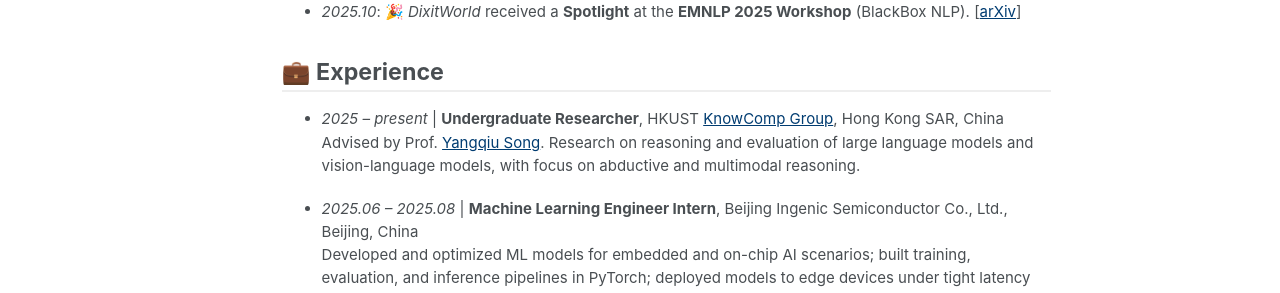
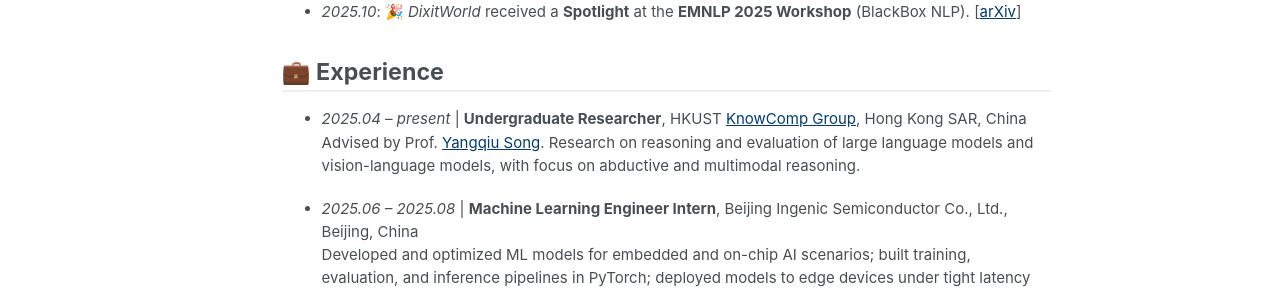
Before and after one commit to moyunxiang/moyunxiang.github.io, a Jekyll site: the page built from _pages/about.md, in a window 1280 px wide. Shown: the part 565-858 px from the top of the page. Built offline with Jekyll 4.4.1, drawn with Linux system fonts in a browser that asks for light colours; some web fonts are replaced; a script bundle is joined from its source files by our own code; library files that are not in the unit come from our copies.

Commit message:
Re-enable clicks on selected nav item; update KnowComp start date to 2025.04

```diff
--- a/_includes/head/custom.html
+++ b/_includes/head/custom.html
@@ -39,6 +39,12 @@
   .author__urls a:hover {
     color: #003C71 !important;
   }
+  /* Re-enable clicking on the "selected" (current page) nav item — theme disables it by default */
+  .masthead__menu-item.selected a {
+    pointer-events: auto !important;
+    cursor: pointer !important;
+  }
+
   /* Don't override the colored paper-link badges */
   .paper-links a,
   .paper-links a:link,
--- a/_pages/about.md
+++ b/_pages/about.md
@@ -27,7 +27,7 @@
 
 💼 Experience
 ======
-- *2025 – present* | **Undergraduate Researcher**, HKUST [KnowComp Group](https://github.com/HKUST-KnowComp), Hong Kong SAR, China
+- *2025.04 – present* | **Undergraduate Researcher**, HKUST [KnowComp Group](https://github.com/HKUST-KnowComp), Hong Kong SAR, China
   Advised by Prof. [Yangqiu Song](https://www.cse.ust.hk/~yqsong/). Research on reasoning and evaluation of large language models and vision-language models, with focus on abductive and multimodal reasoning.
 
 - *2025.06 – 2025.08* | **Machine Learning Engineer Intern**, Beijing Ingenic Semiconductor Co., Ltd., Beijing, China
```
